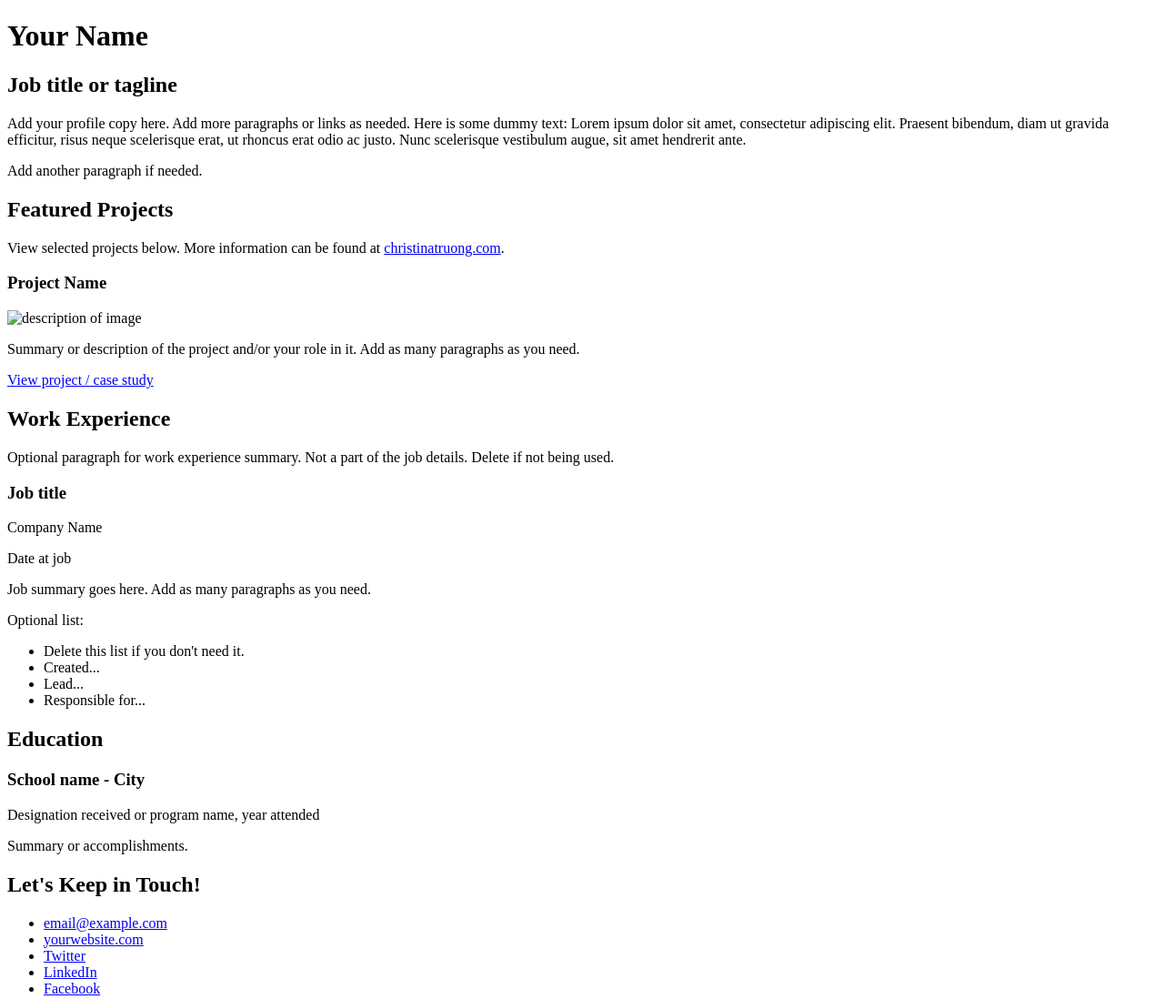
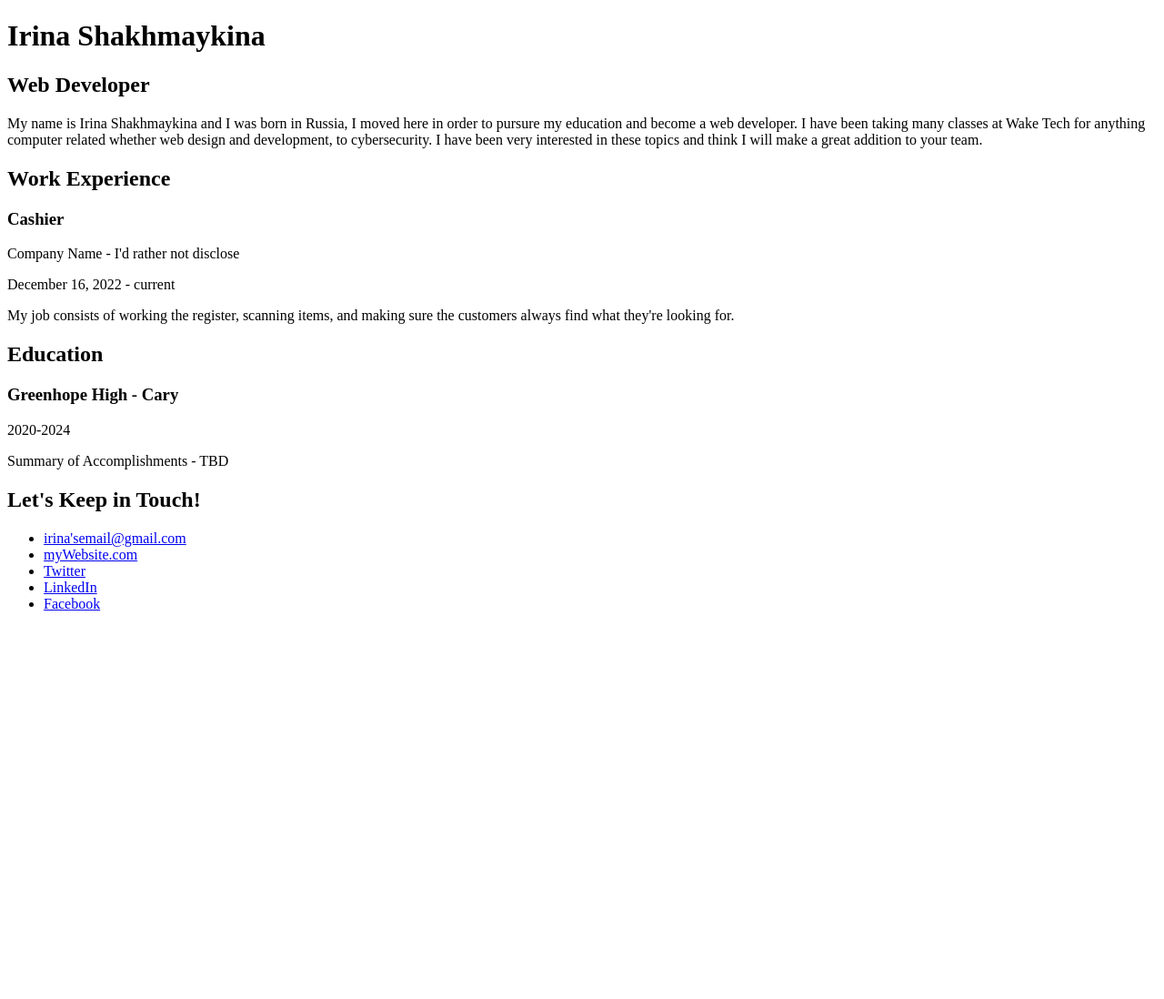
Before and after one commit to irinashakhmaykina/Assignment3Start, a plain HTML site: page index.html in a window 1280 px wide. Shown: the whole page at 91% size. After the commit the page ends 800 px from the top, so only its background shows below. Drawn offline with Linux system fonts and the light colour scheme.

Commit message:
Update index.html

```diff
--- a/index.html
+++ b/index.html
@@ -9,46 +9,32 @@
     <main>
       <!-- ***********************  ABOUT / PROFILE  *********************** -->
       <header>
-        <h1>Your Name</h1>
-        <h2>Job title or tagline</h2>
+        <h1>Irina Shakhmaykina</h1>
+        <h2>Web Developer</h2>
 
-        <p>Add your profile copy here. Add more paragraphs or links as needed. Here is some dummy text: Lorem ipsum dolor sit amet, consectetur adipiscing elit. Praesent bibendum, diam ut gravida efficitur, risus neque scelerisque erat, ut rhoncus erat odio ac justo. Nunc scelerisque vestibulum augue, sit amet hendrerit ante.</p>
-        <p>Add another paragraph if needed.</p>
+        <p>My name is Irina Shakhmaykina and I was born in Russia, I moved here in order to pursure my education and become a web developer. I have been taking many classes at Wake Tech for anything computer related whether web design and development, to cybersecurity. I have been very interested in these topics and think I will make a great addition to your team.</p>
       </header>
 
       <!-- ********************  PROJECTS / PORTFOLIO  ********************* -->
       <section>
-        <h2>Featured Projects</h2>
-        <p>View selected projects below. More information can be found at <a href="http://christinatruong.com">christinatruong.com</a>.</p>
+
 
         <!-- Copy the whole <section> block to add more projects. -->
-        <section>
-          <h3>Project Name</h3>
-          <img src="project-thumbnail.png" alt="description of image">
-          <p>Summary or description of the project and/or your role in it. Add as many paragraphs as you need.</p>
-          <a href="#" target="_blank">View project / case study</a>
-        </section>
+
         <!-- End of Project block. -->
       </section>
 
       <!-- ***********************  WORK EXPERIENCE  *********************** -->
       <section>
         <h2>Work Experience</h2>
-        <p>Optional paragraph for work experience summary. Not a part of the job details. Delete if not being used.</p>
+
 
         <!-- Copy this whole <section> block to add more jobs. -->
         <section>
-          <h3>Job title</h3>
-          <p>Company Name</p>
-          <p>Date at job</p>
-          <p>Job summary goes here. Add as many paragraphs as you need.</p>
-          <p>Optional list:</p>
-          <ul>
-            <li>Delete this list if you don't need it.</li>
-            <li>Created...</li>
-            <li>Lead...</li>
-            <li>Responsible for...</li>
-          </ul>
+          <h3>Cashier</h3>
+          <p>Company Name - I'd rather not disclose</p>
+          <p>December 16, 2022 - current</p>
+          <p>My job consists of working the register, scanning items, and making sure the customers always find what they're looking for.</p>
         </section>
         <!-- End of Job block. -->
       </section>
@@ -59,9 +45,9 @@
 
         <!-- Copy this whole <section> block to add more schools. -->
         <section>
-          <h3>School name - City</h3>
-          <p>Designation received or program name, year attended</p>
-          <p>Summary or accomplishments.</p>
+          <h3>Greenhope High - Cary</h3>
+          <p>2020-2024</p>
+          <p>Summary of Accomplishments - TBD</p>
         </section>
         <!-- End of School block. -->
       </section>
@@ -72,8 +58,8 @@
 
         <!-- Social media and contact links. Add or remove any networks. -->
         <ul>
-          <li><a href="mailto:email@example.com">email@example.com</a></li>
-          <li><a href="http://yourwebsite.com" target="_blank">yourwebsite.com</a></li>
+          <li><a href="mailto:email@example.com">irina'semail@gmail.com</a></li>
+          <li><a href="http://yourwebsite.com" target="_blank">myWebsite.com</a></li>
           <li><a href="#" target="_blank">Twitter</a></li>
           <li><a href="#" target="_blank">LinkedIn</a></li>
           <li><a href="#" target="_blank">Facebook</a></li>
```
